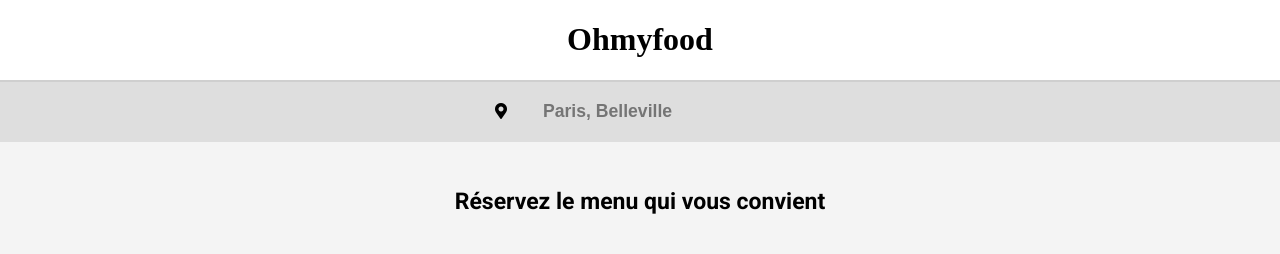
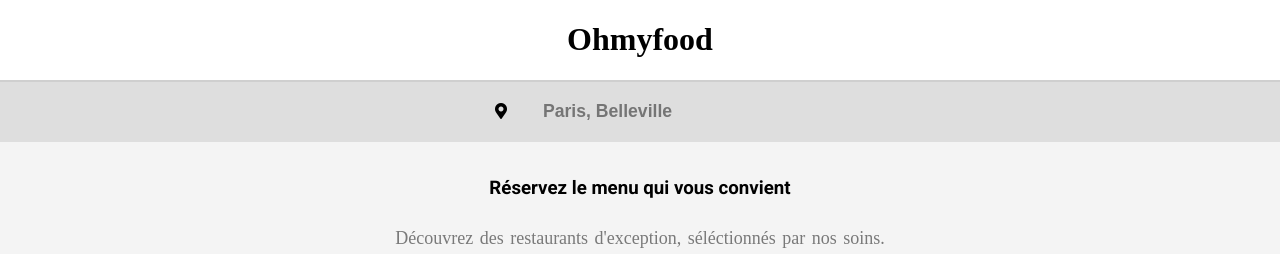
Before and after one commit to Louis75011/P3_rouanet_louis_08042021, a website: page index.html in a window 1280 px wide. Shown: the top 254 px of the page. Drawn offline with Linux system fonts and the light colour scheme; a web font is replaced by a local one.

Commit message:
structure-h

```diff
--- a/index.html
+++ b/index.html
@@ -73,7 +73,7 @@
                 </label>
             </div>
 
-            <h4 class="centrage-specific-width">Réservez le menu qui vous convient</h4>
+            <h3 class="centrage-specific-width">Réservez le menu qui vous convient</h3>
 
             <div class="centrage-specific-width-2 element-offset">
                 <p>Découvrez des restaurants d'exception, séléctionnés par nos soins.</p>
```
